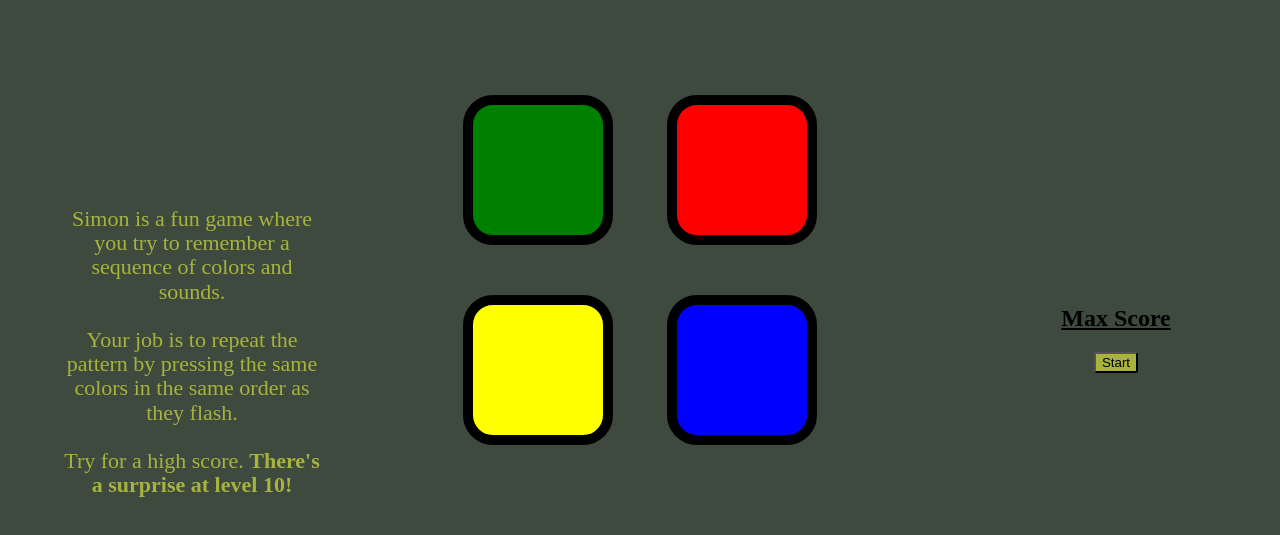
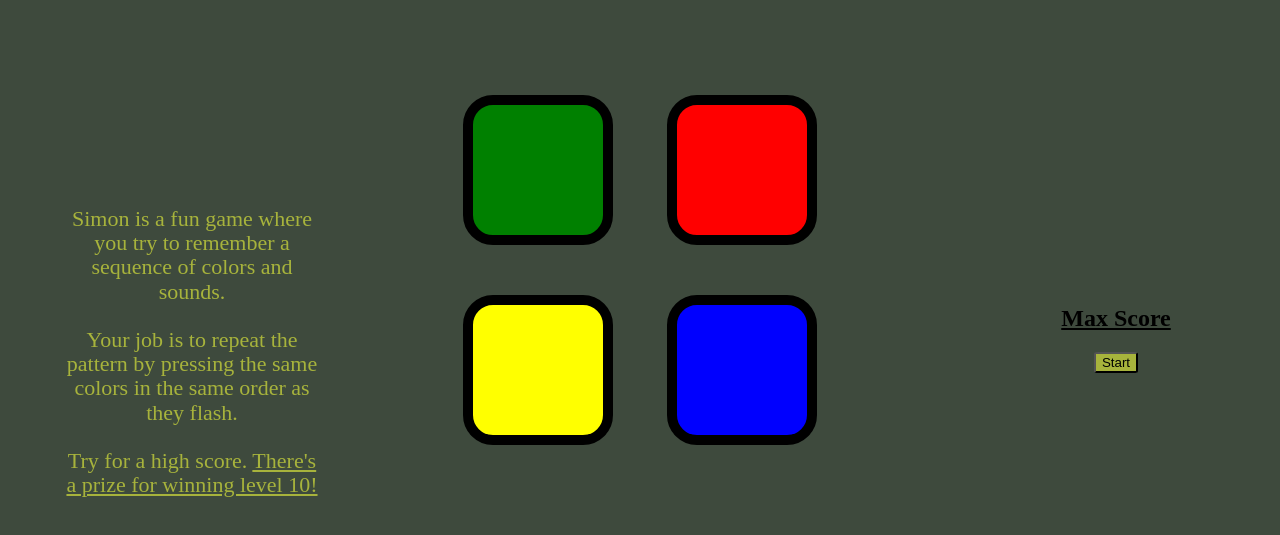
Before and after one commit to wasda-exe/Simon-Game, a plain HTML site: page index.html in a window 1280 px wide. Shown: the part 75-610 px from the top of the page. Drawn offline with nearby package versions, Linux system fonts and the light colour scheme.

Commit message:
v1.5 Fix typo.

```diff
--- a/index.html
+++ b/index.html
@@ -23,7 +23,7 @@
       <br>
       <br>
       <!-- Each turn, the pc adds a new color to remember. -->
-      Try for a high score. <b>There's a surprise at level 10!</b>
+      Try for a high score. <u>There's a prize for winning level 10!</u>
     </p>
   </div>
   <div class="container">
```
